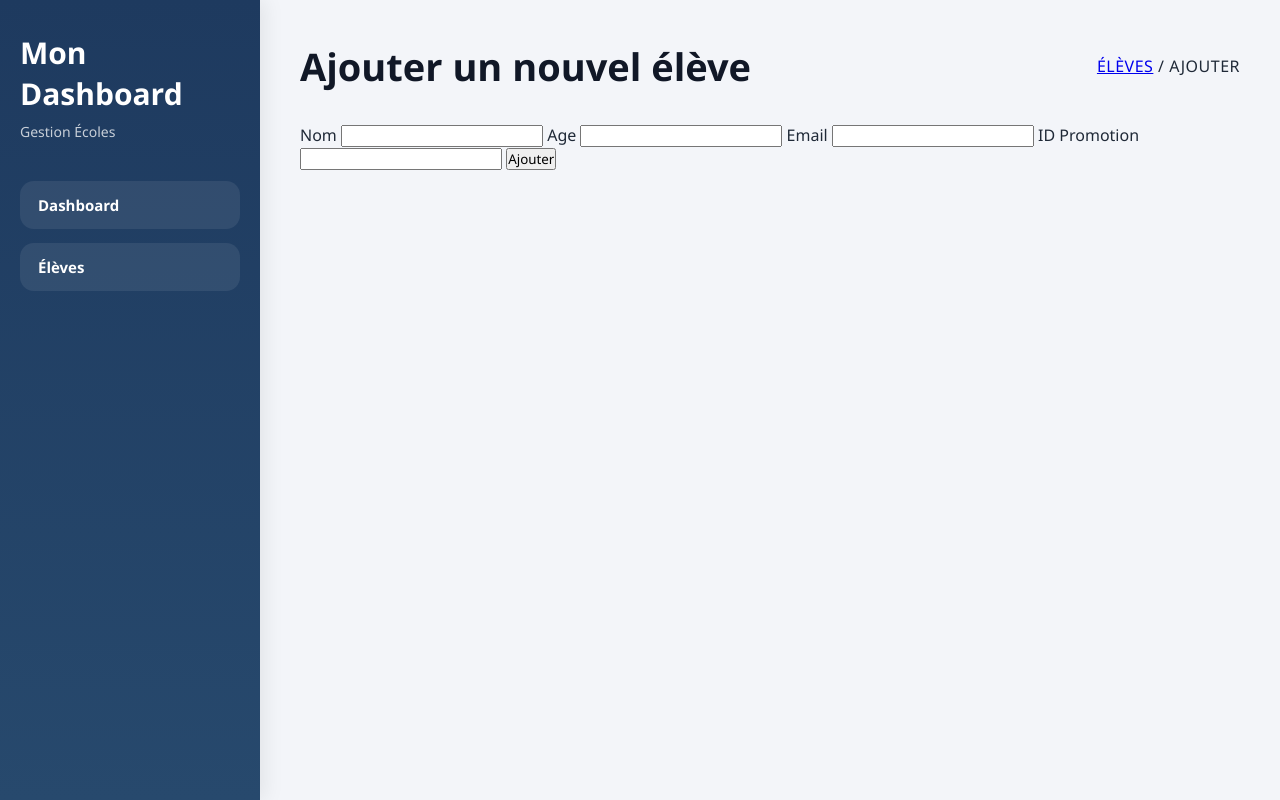
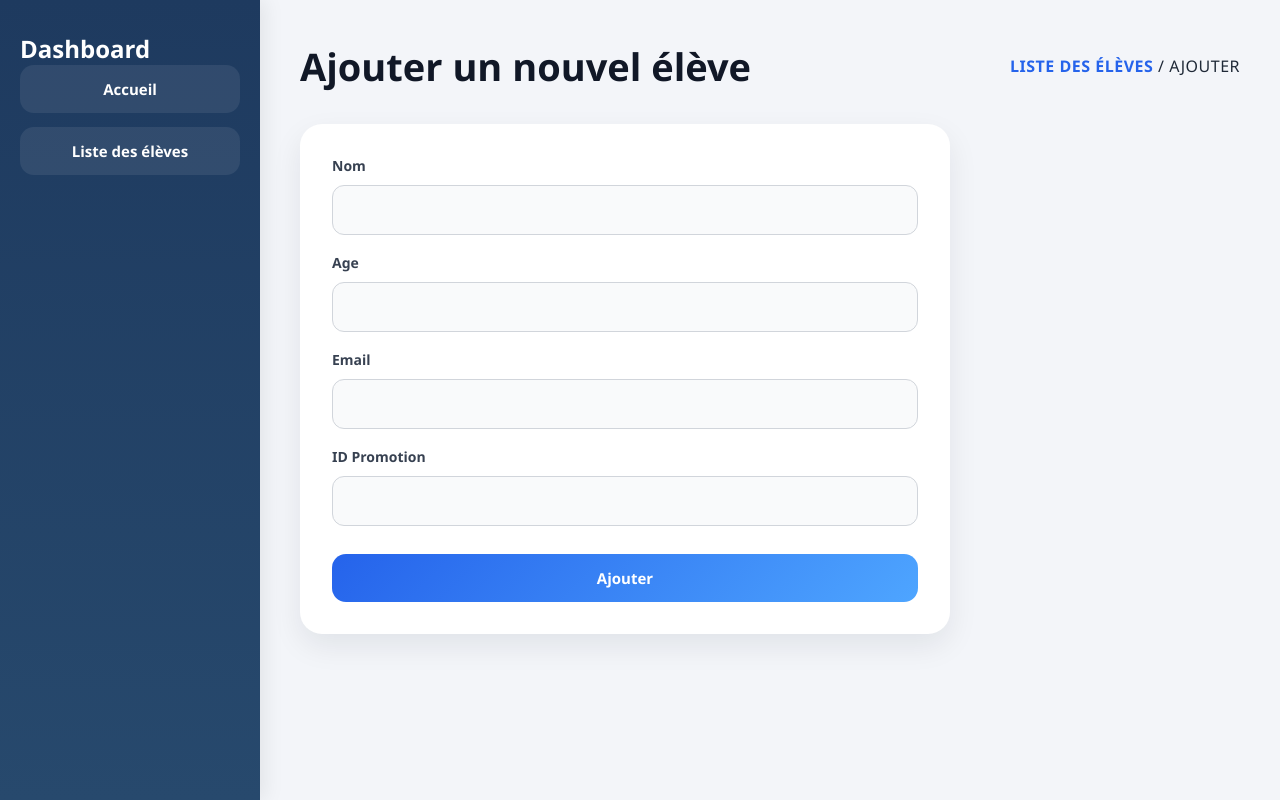
Before and after one commit to SansAsh/EHRGM, a FastAPI app: page /eleve/new in a window 1280 px wide. Run offline with FastAPI, Linux system fonts and the light colour scheme.

Commit message:
amélioration UX et UI

```diff
--- a/projet/static/css/style.css
+++ b/projet/static/css/style.css
@@ -54,7 +54,8 @@ body {
     font-weight: 600;
     cursor: pointer;
     transition: all 0.25s ease;
-    text-align: left;
+    margin-bottom: 14px;
+
 }
 
 .sidebar-btn:hover {
@@ -87,6 +88,14 @@ body {
     letter-spacing: 0.5px;
 }
 
+table {
+    width: 100%;
+    border-collapse: collapse;
+    background: white;
+    border-radius: 12px;
+    box-shadow: 0 12px 30px rgba(15, 23, 42, 0.08);
+}
+
 td {
     padding: 18px 16px;
     border-bottom: 1px solid #e5e7eb;
@@ -109,12 +118,17 @@ tbody tr:hover {
 }
 
 .btn-edit,
+.btn-action,
 .btn-delete {
     text-decoration: none;
     padding: 8px 12px;
     border-radius: 10px;
     font-size: 14px;
     font-weight: 600;
+}
+
+.btn-action:hover{
+    background: #a3fd8a;
 }
 
 .btn-edit {
@@ -156,3 +170,76 @@ tbody tr:hover {
         overflow-x: auto;
     }
 }
+
+/* Carte du formulaire */
+form {
+    max-width: 650px;
+    background: white;
+    padding: 32px;
+    border-radius: 22px;
+    box-shadow: 0 12px 30px rgba(15, 23, 42, 0.08);
+    display: flex;
+    flex-direction: column;
+    gap: 18px;
+}
+
+/* Labels */
+form label {
+    font-size: 14px;
+    font-weight: 600;
+    color: #374151;
+    margin-bottom: -8px;
+}
+
+/* Champs */
+form input {
+    width: 100%;
+    padding: 14px 16px;
+    border: 1px solid #d1d5db;
+    border-radius: 12px;
+    font-size: 15px;
+    background: #f9fafb;
+    color: #111827;
+    transition: all 0.2s ease;
+}
+
+form input:focus {
+    outline: none;
+    border-color: #4ea5ff;
+    background: white;
+    box-shadow: 0 0 0 4px rgba(78, 165, 255, 0.15);
+}
+
+/* Bouton submit */
+form button {
+    margin-top: 10px;
+    border: none;
+    background: linear-gradient(135deg, #2563eb, #4ea5ff);
+    color: white;
+    padding: 14px 20px;
+    border-radius: 14px;
+    font-size: 15px;
+    font-weight: 700;
+    cursor: pointer;
+    transition: all 0.25s ease;
+}
+
+form button:hover {
+    transform: translateY(-2px);
+    box-shadow: 0 10px 20px rgba(37, 99, 235, 0.3);
+}
+
+/* Petit lien breadcrumb plus joli */
+.breadcrumb a {
+    color: #2563eb;
+    text-decoration: none;
+    font-weight: 600;
+}
+
+.breadcrumb a:hover {
+    text-decoration: underline;
+}
+
+.main-content form {
+    margin-top: 20px;
+}
--- a/projet/templates/base.html
+++ b/projet/templates/base.html
@@ -8,16 +8,10 @@
 <body>
 <div class="container">
 
-    <!-- Sidebar -->
     <aside class="sidebar">
-        <div class="sidebar-logo">
-            <h2>Mon Dashboard</h2>
-            <p>Gestion Écoles</p>
-        </div>
-        <div class="sidebar-nav">
-            <button class="sidebar-btn" onclick="location.href='/'">Dashboard</button>
-            <button class="sidebar-btn" onclick="location.href='/eleve/'">Élèves</button>
-        </div>
+        <h2>Dashboard</h2>
+        <button class="sidebar-btn" onclick="location.href='/'">Accueil</button>
+        <button class="sidebar-btn" onclick="location.href='/eleve/'">Liste des élèves</button>
     </aside>
 
     <!-- Main Content -->
--- a/projet/templates/eleve/edit.html
+++ b/projet/templates/eleve/edit.html
@@ -1,7 +1,7 @@
 {% extends "base.html" %}
 {% block title %}Modifier élève{% endblock %}
 {% block page_title %}Modifier élève{% endblock %}
-{% block breadcrumb %}<a href="/eleve/">Élèves</a> / Modifier{% endblock %}
+{% block breadcrumb %}<a href="/eleve/">Liste des élèves</a> / Modifier{% endblock %}
 
 {% block content %}
 <form method="post">
--- a/projet/templates/eleve/index.html
+++ b/projet/templates/eleve/index.html
@@ -1,12 +1,10 @@
 {% extends "base.html" %}
 {% block title %}Liste des élèves{% endblock %}
-{% block page_title %}Liste des élèves{% endblock %}
+{% block page_title %}Liste des élèves <a href="/eleve/new" class="btn-action">➕ Ajouter un élève</a>{% endblock %}
 {% block breadcrumb %}Élèves{% endblock %}
 
 {% block content %}
 <div class="content-card">
-    <a href="/eleve/new" class="btn-action">➕ Ajouter un élève</a>
-
     <table class="table_container">
         <thead>
             <tr>
--- a/projet/templates/eleve/new.html
+++ b/projet/templates/eleve/new.html
@@ -1,7 +1,7 @@
 {% extends "base.html" %}
 {% block title %}Ajouter un élève{% endblock %}
 {% block page_title %}Ajouter un nouvel élève{% endblock %}
-{% block breadcrumb %}<a href="/eleve/">Élèves</a> / Ajouter{% endblock %}
+{% block breadcrumb %}<a href="/eleve/">Liste des élèves</a> / Ajouter{% endblock %}
 
 {% block content %}
 <form method="post" action="/eleve/new">
```
